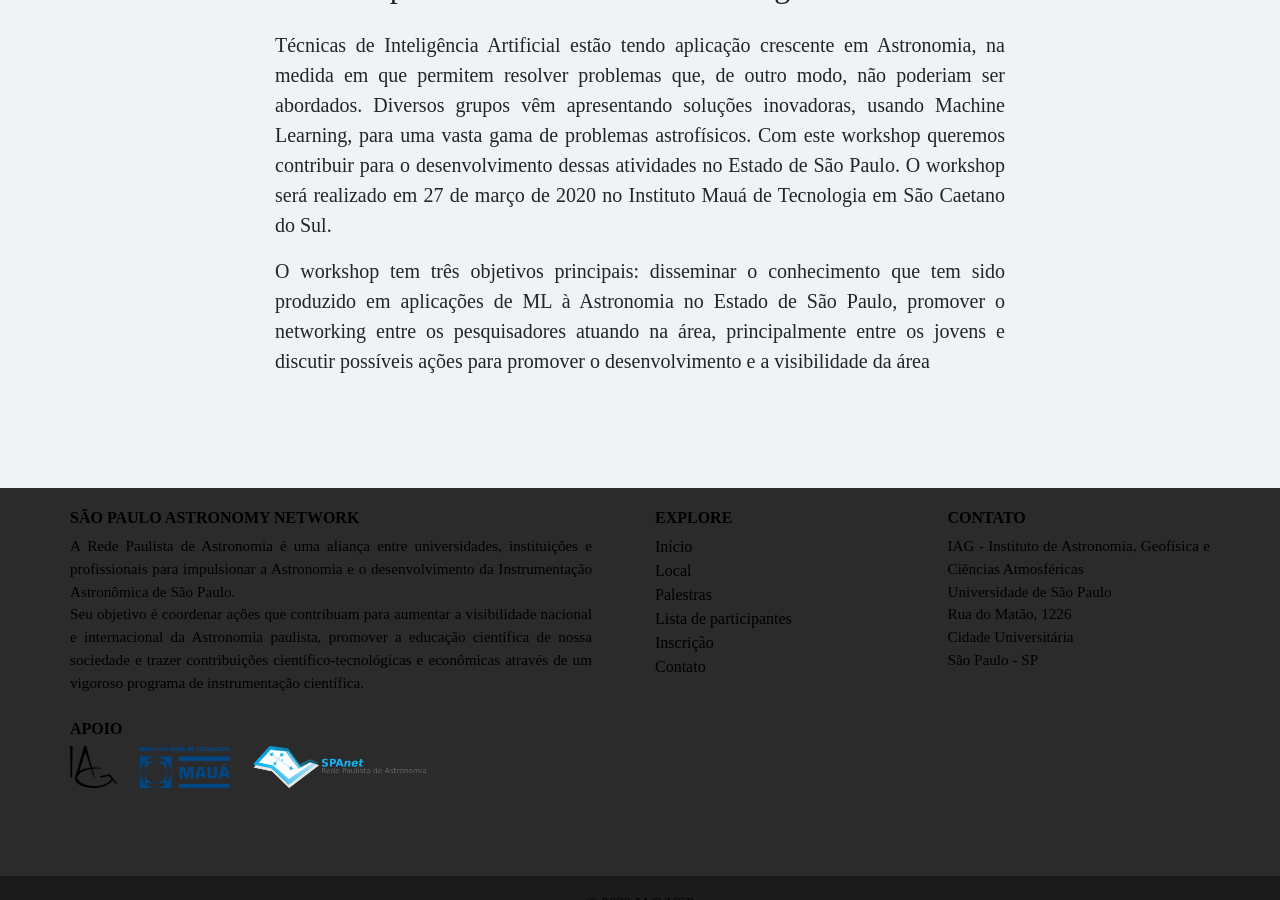
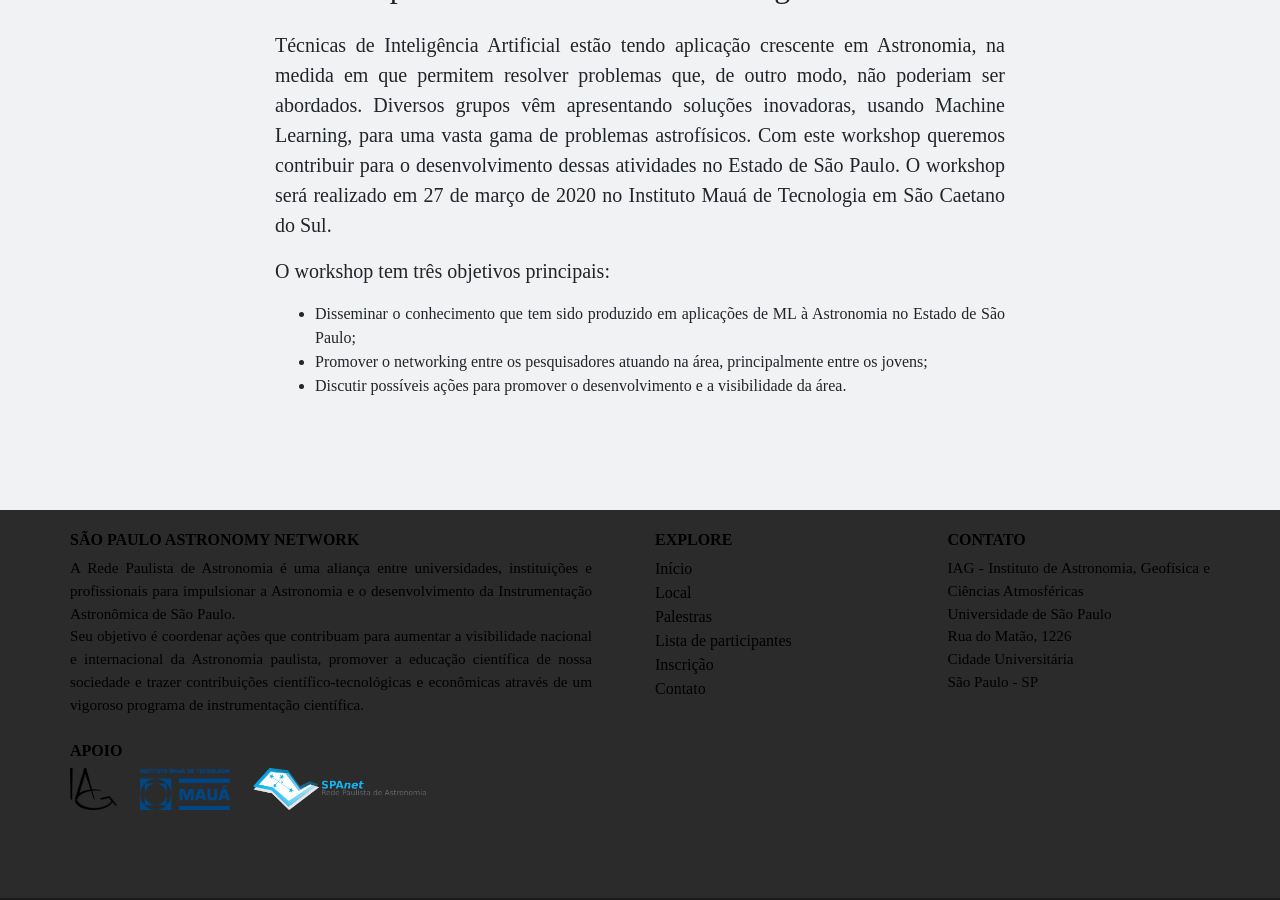
Before and after one commit to wosmla/website, a Jekyll site: the page built from index.md, in a window 1280 px wide and 900 px high, scrolled down 701 px. Built offline with Jekyll 4.4.1, drawn with Linux system fonts in a browser that asks for light colours.

Commit message:
Update home.html

```diff
--- a/_layouts/home.html
+++ b/_layouts/home.html
@@ -22,8 +22,13 @@ layout: default
           O workshop será realizado em 27 de março de 2020 no Instituto Mauá de Tecnologia em São Caetano do Sul.
         </p>
         <p class="lead">
-          O workshop tem três objetivos principais: disseminar o conhecimento que tem sido produzido em aplicações de ML à Astronomia no Estado de São Paulo, promover o networking entre os pesquisadores atuando na área, principalmente entre os jovens e discutir possíveis ações para promover o desenvolvimento e a visibilidade da área
+          O workshop tem três objetivos principais:
         </p>
+        <ul>
+            <li>Disseminar o conhecimento que tem sido produzido em aplicações de ML à Astronomia no Estado de São Paulo;</li>
+            <li>Promover o networking entre os pesquisadores atuando na área, principalmente entre os jovens;</li>
+            <li>Discutir possíveis ações para promover o desenvolvimento e a visibilidade da área.</li>
+        </ul>
       </div>
     </div>
   </div>
```
